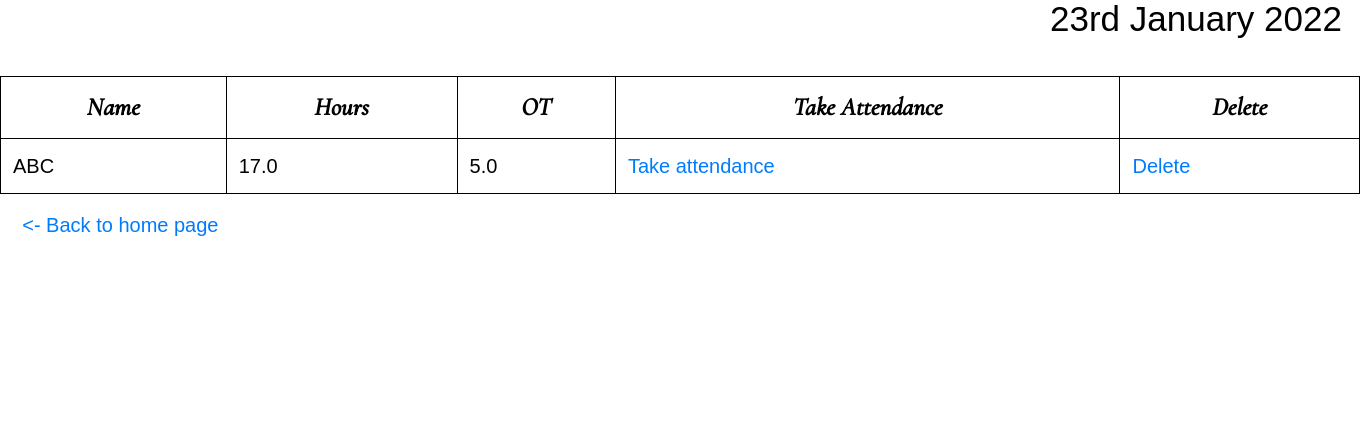
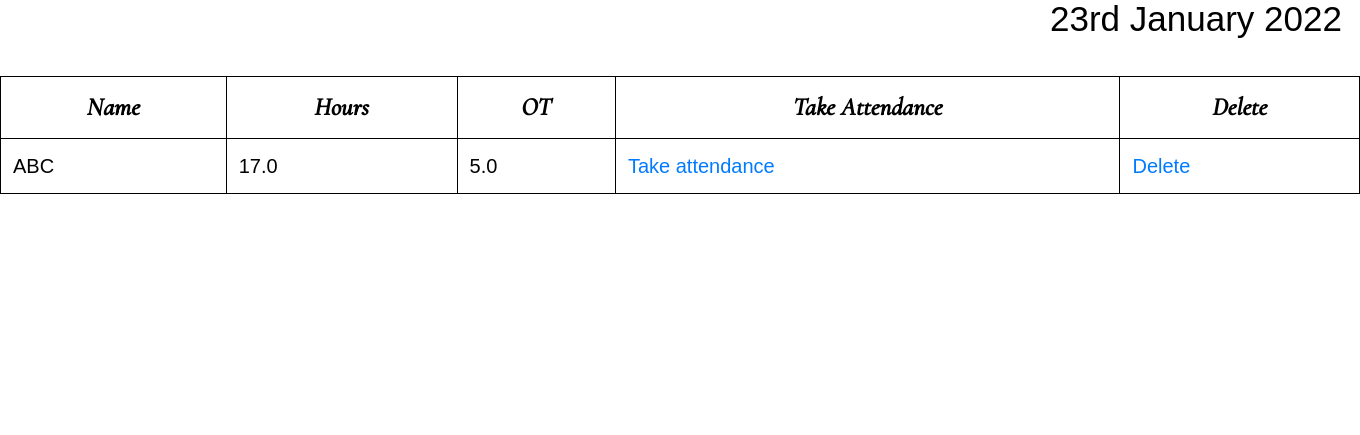
Before and after one commit to Priyanka-G01/Attendance-System, a Django app: page /show_att in a window 1360 px wide. Shown: the part 209-644 px from the top of the page. Run offline with Django 3.2, Linux system fonts and the light colour scheme; a user stored in the database is signed in; data comes from the database, SQL or seed files in the repository; some libraries are stand-ins or nearby versions; some web fonts are replaced.

Commit message:
Update show_att.html

```diff
--- a/TEJUSENTERPRISES/Attendance/employee/templates/show_att.html
+++ b/TEJUSENTERPRISES/Attendance/employee/templates/show_att.html
@@ -29,7 +29,7 @@
     {% endfor %}
 </table>
 
-<a href="welcome" id="a">&nbsp;&nbsp;&nbsp;&nbsp;<- Back to home page</a>
+
 <br>
 <br>
 {% endblock %}
```
